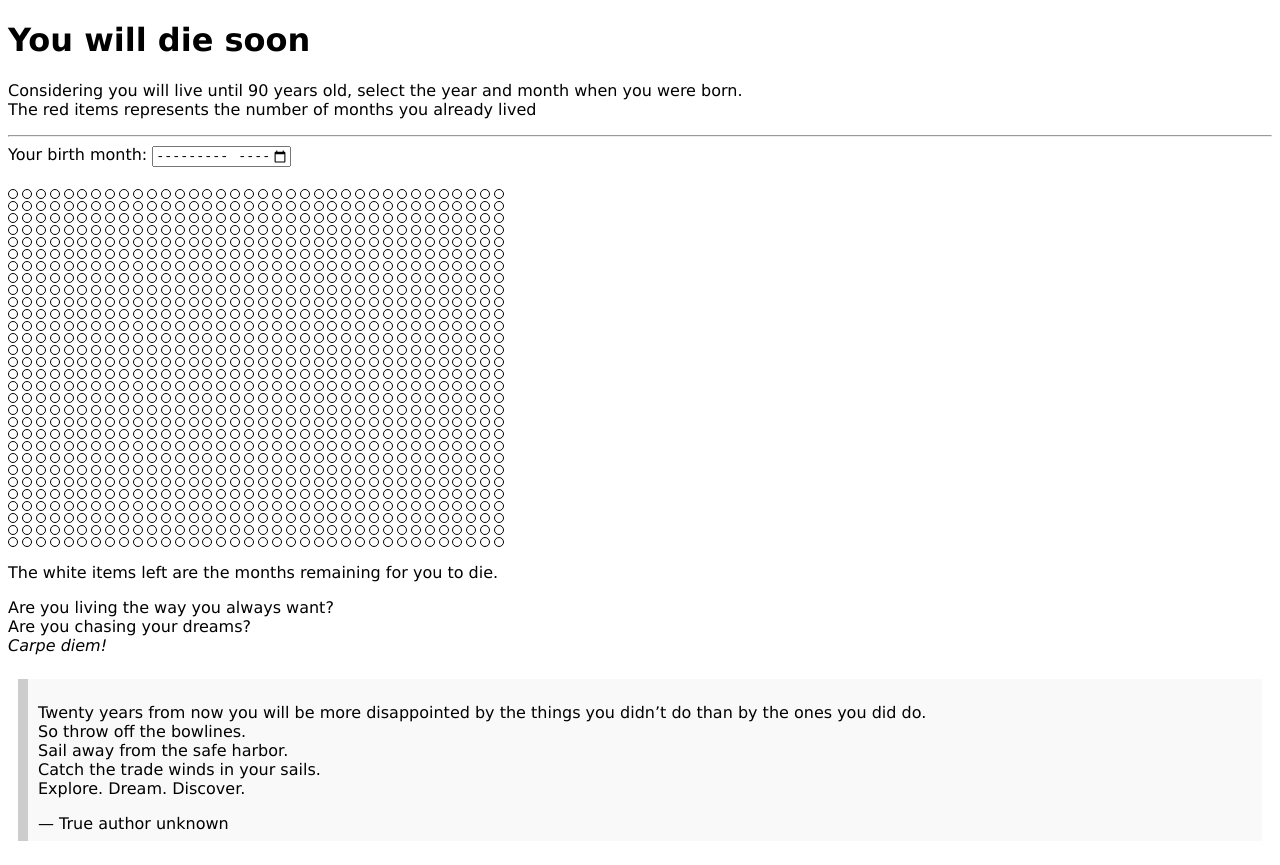
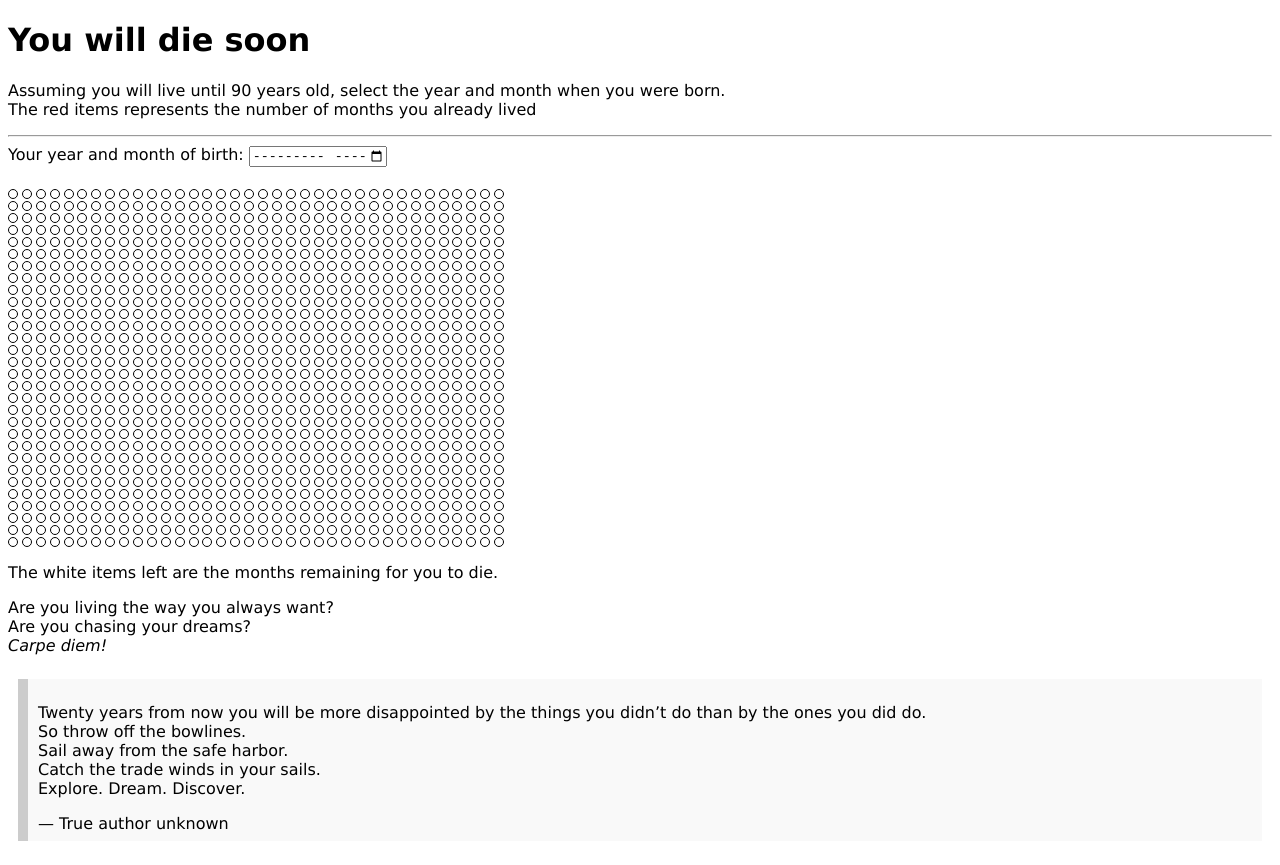
Before and after one commit to terremoth/you-will-die-soon, a plain HTML site: page index.html in a window 1280 px wide. Drawn offline with Linux system fonts and the light colour scheme.

Commit message:
fix grammar

```diff
--- a/index.html
+++ b/index.html
@@ -10,12 +10,12 @@
 <body>
     <h1>You will die soon</h1>
     <p>
-        Considering you will live until 90 years old,
+        Assuming you will live until 90 years old,
         select the year and month when you were born.<br>
         The red items represents the number of months you already lived
     </p>
     <hr>
-    <label>Your birth month:</label>
+    <label>Your year and month of birth:</label>
     <input type="month" class="birth-month">
     <br>
     <div id="app"></div>
```
